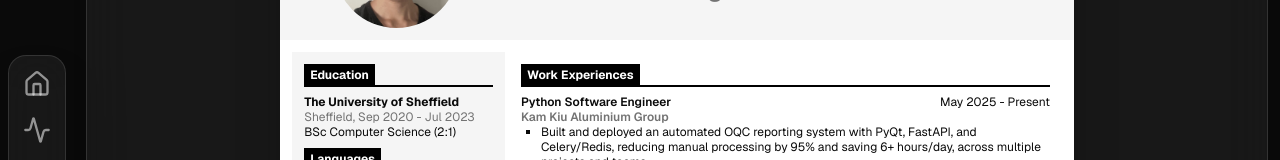
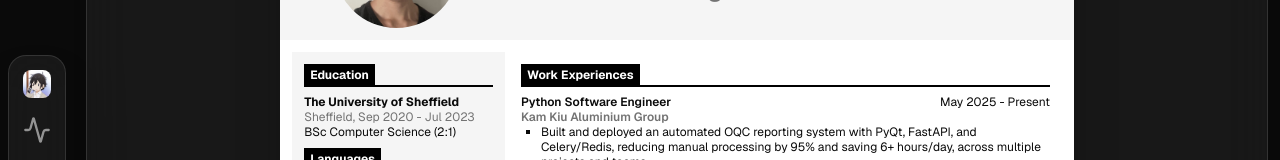
Before and after one commit to jwu02/jwoo, a Next.js app: page /resume in a window 1280 px wide. Shown: the part 224-384 px from the top of the page. Built offline with nearby package versions, Linux system fonts and the light colour scheme.

Commit message:
feat(os): give Home the miyamura avatar in the Dock

```diff
--- a/components/os/apps.ts
+++ b/components/os/apps.tsx
@@ -1,4 +1,11 @@
-import { Activity, Bot, FileText, Globe, Home, type LucideIcon } from "lucide-react"
+import Image from "next/image"
+import { Activity, Bot, FileText, Globe } from "lucide-react"
+
+/** What the Dock renders an app's glyph with: a Lucide icon, or a drawn image. */
+type AppIcon = React.ComponentType<{
+  className?: string
+  "aria-hidden"?: boolean
+}>
 
 /**
  * One application of the site: a route the Dock selects and the name it goes by.
@@ -10,16 +17,28 @@ export interface App {
   href: string
   /** The app's name, shown on Dock hover and read out to a screen reader. */
   label: string
-  icon: LucideIcon
+  icon: AppIcon
 }
 
 /** The desktop's route: the one view that is not an application. */
 export const HOME = "/"
 
 export const APPS: readonly App[] = [
-  { href: HOME, label: "Home", icon: Home },
+  { href: HOME, label: "Home", icon: Miyamura },
   { href: "/activity-telemetry", label: "Activity Telemetry", icon: Activity },
   { href: "/ai-usage", label: "AI Usage", icon: Bot },
   { href: "/knowledge-graph", label: "Knowledge Graph", icon: Globe },
   { href: "/resume", label: "Resume", icon: FileText },
 ]
+
+function Miyamura({ className }: { className?: string }) {
+  return (
+    <Image
+      src="/miyamura.jpg"
+      alt=""
+      width={56}
+      height={56}
+      className={`${className} rounded-md object-cover`}
+    />
+  )
+}
```
